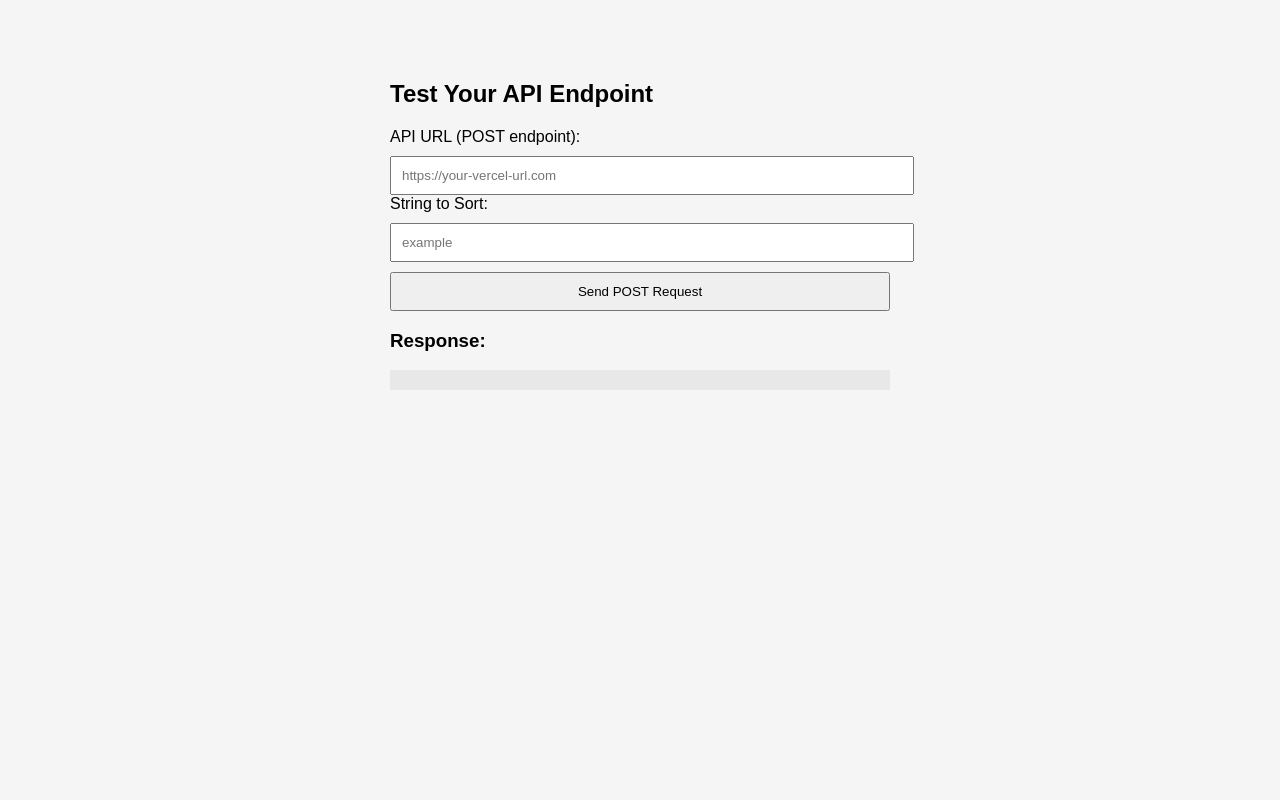
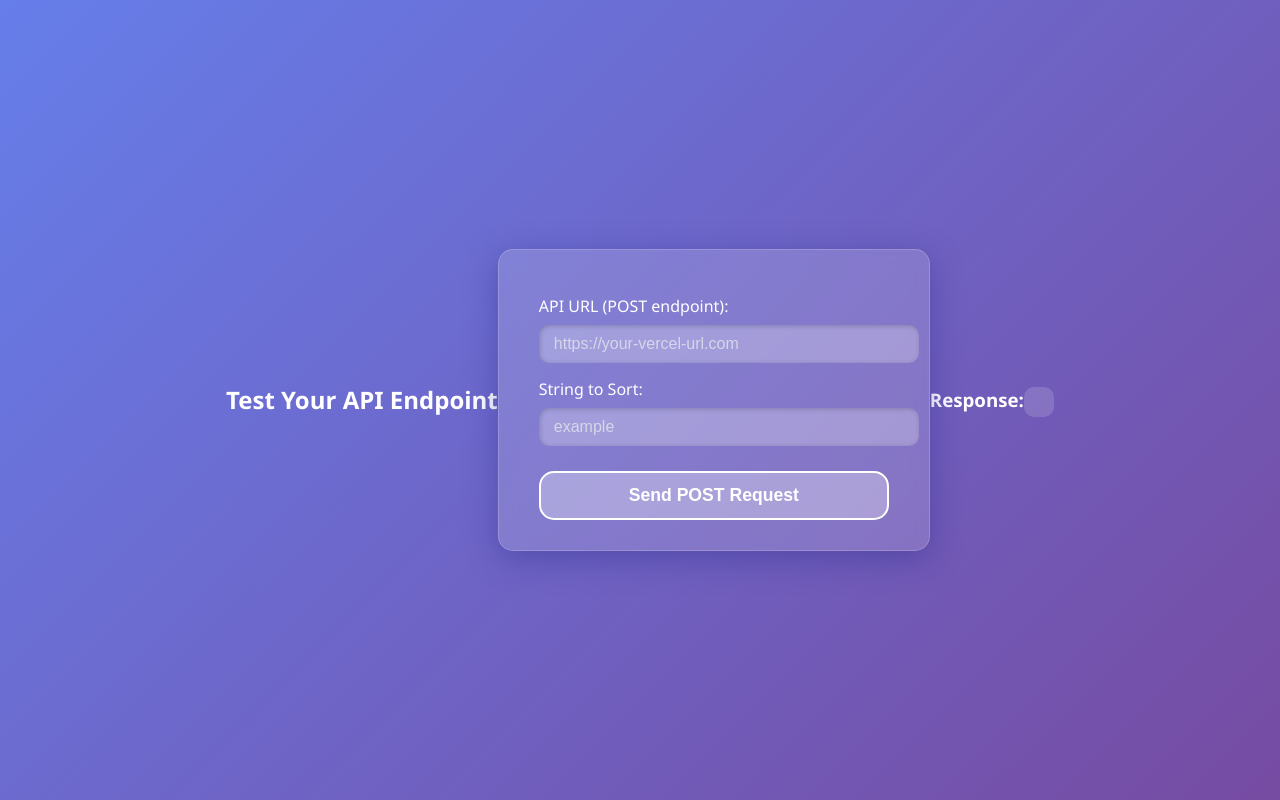
Before and after one commit to SMOKEY1014/dev-demo, a plain HTML site: page index.html in a window 1280 px wide. Drawn offline with Linux system fonts and the light colour scheme.

Commit message:
Update index.html

```diff
--- a/index.html
+++ b/index.html
@@ -5,23 +5,99 @@
   <meta name="viewport" content="width=device-width, initial-scale=1.0" />
   <title>Junior Dev API Tester</title>
   <style>
+  /* Glassmorphism container */
   body {
-      font-family: Arial, sans-serif;
-      max-width: 500px;
-      margin: 40px auto;
-      padding: 20px;
-      background-color: #f5f5f5;
-      border-radius: 8px;
+    background: linear-gradient(135deg, #667eea, #764ba2);
+    font-family: 'Segoe UI', Tahoma, Geneva, Verdana, sans-serif;
+    display: flex;
+    justify-content: center;
+    align-items: center;
+    height: 100vh;
+    margin: 0;
   }
-    input, button {
+
+  form#testForm {
+    background: rgba(255, 255, 255, 0.15);
+    border-radius: 15px;
+    box-shadow: 0 8px 32px 0 rgba(31, 38, 135, 0.37);
+    backdrop-filter: blur(8px);
+    -webkit-backdrop-filter: blur(8px);
+    border: 1px solid rgba(255, 255, 255, 0.18);
+    padding: 30px 40px;
+    width: 350px;
+    color: #fff;
+  }
+
+  h2, h3 {
+    color: #fff;
+    text-align: center;
+    margin-bottom: 20px;
+    font-weight: 600;
+  }
+
+  label {
+    display: block;
+    margin-top: 15px;
+    font-size: 1rem;
+    font-weight: 500;
+  }
+
+  input[type="url"],
+  input[type="text"] {
+    margin-top: 8px;
     width: 100%;
-      padding: 10px;
-      margin-top: 10px;
+    padding: 10px 15px;
+    border: none;
+    border-radius: 10px;
+    background: rgba(255, 255, 255, 0.25);
+    color: #fff;
+    font-size: 1rem;
+    box-shadow: inset 1px 1px 5px rgba(0, 0, 0, 0.2);
+    transition: background 0.3s ease;
   }
-    pre {
-      background-color: #e8e8e8;
-      padding: 10px;
+
+  input[type="url"]::placeholder,
+  input[type="text"]::placeholder {
+    color: #eee;
+    opacity: 0.7;
+  }
+
+  input[type="url"]:focus,
+  input[type="text"]:focus {
+    background: rgba(255, 255, 255, 0.4);
+    outline: none;
+  }
+
+  button {
+    margin-top: 25px;
+    width: 100%;
+    padding: 12px;
+    font-size: 1.1rem;
+    font-weight: 600;
+    color: #fff;
+    background: rgba(255, 255, 255, 0.3);
+    border: 2px solid #fff;
+    border-radius: 15px;
+    cursor: pointer;
+    transition: background 0.3s ease, color 0.3s ease;
+  }
+
+  button:hover {
+    background: #fff;
+    color: #764ba2;
+    border-color: #764ba2;
+  }
+
+  pre#output {
+    margin-top: 20px;
+    background: rgba(255, 255, 255, 0.15);
+    border-radius: 10px;
+    padding: 15px;
+    color: #eee;
+    max-height: 150px;
+    overflow-y: auto;
     white-space: pre-wrap;
+    font-family: Consolas, monospace;
   }
 </style>
 </head>
```
Lines whose indentation alone changed are shown as unchanged.
